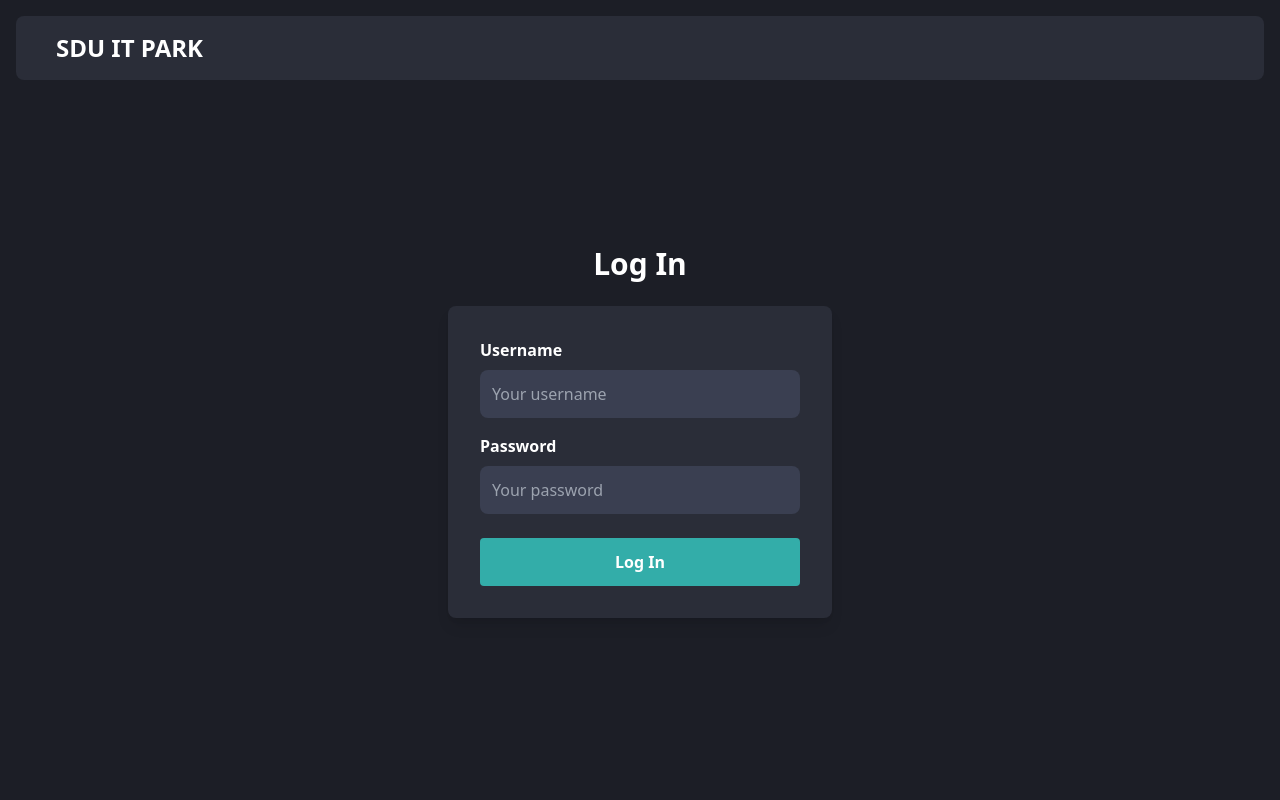
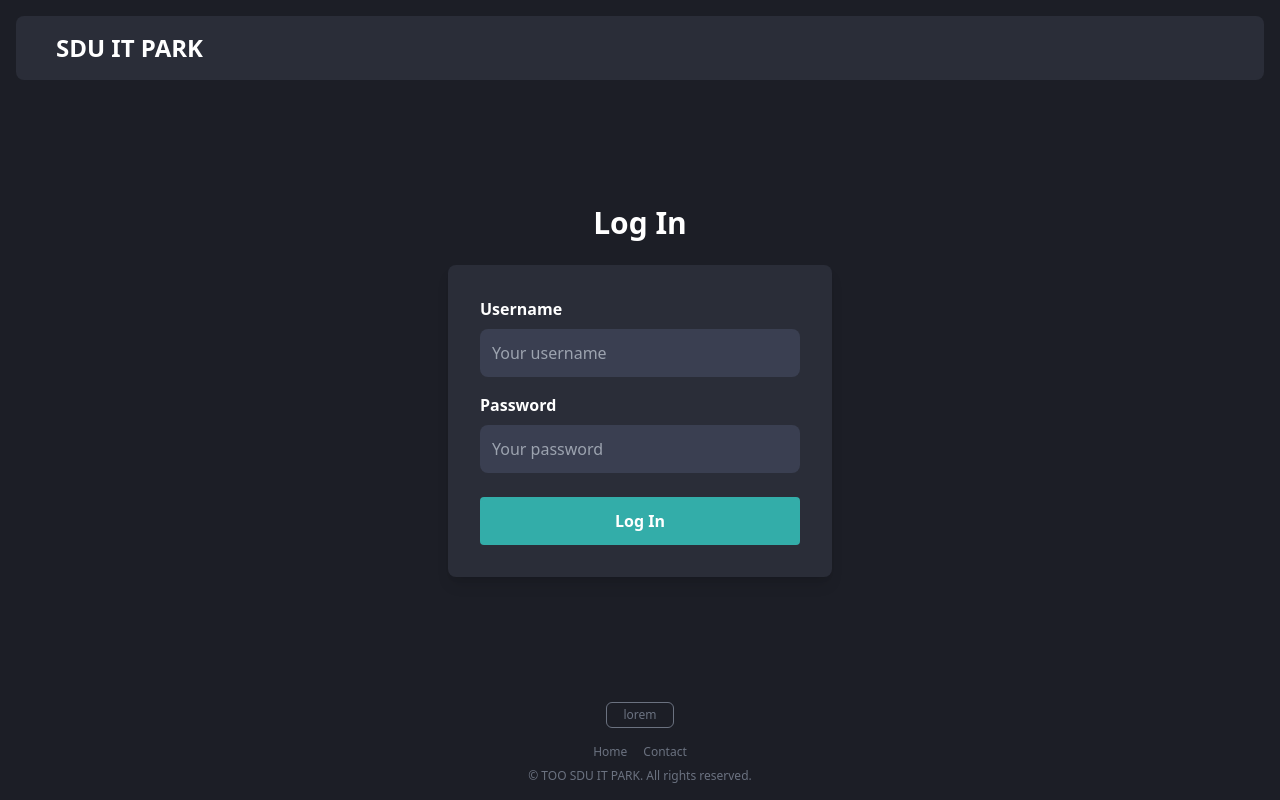
Before and after one commit to Rakamoosaka/CRM-SDU, a React (Vite) app: page /login in a window 1280 px wide. Built offline with nearby package versions, Linux system fonts and the light colour scheme.

Commit message:
added footer to all pages

```diff
--- a/src/components/Footer.jsx
+++ b/src/components/Footer.jsx
@@ -1,8 +1,12 @@
 import React from "react";
 
-const Footer = () => {
+const Footer = ({ isLandingPage, isLoginPage }) => {
   return (
-    <div className="absolute bottom-10 flex flex-col items-center text-gray-500 text-xs">
+    <div
+      className={`${
+        isLandingPage ? "absolute" : isLoginPage ? "mt-0" : "mt-8"
+      } bottom-10 flex flex-col items-center text-gray-500 text-xs`}
+    >
       <button className="border border-gray-500 px-4 py-1 rounded-md mb-4">
         lorem
       </button>
--- a/src/pages/AdminPage.jsx
+++ b/src/pages/AdminPage.jsx
@@ -3,6 +3,7 @@ import { Link, useNavigate } from "react-router-dom";
 import axiosInstance from "../axiosInstance";
 import ProjectCard from "../components/ProjectCard";
 import ProjectModal from "../components/ProjectModal";
+import Footer from "../components/Footer";
 
 const AdminPage = () => {
   const navigate = useNavigate();
@@ -258,6 +259,7 @@ const AdminPage = () => {
           postComment();
         }}
       />
+      <Footer />
     </div>
   );
 };
--- a/src/pages/LandingPage.jsx
+++ b/src/pages/LandingPage.jsx
@@ -39,7 +39,7 @@ const LandingPage = () => {
       </div>
 
       {/* Footer */}
-      <Footer />
+      <Footer isLandingPage={true} />
     </div>
   );
 };
--- a/src/pages/Login.jsx
+++ b/src/pages/Login.jsx
@@ -1,6 +1,7 @@
 import React, { useState } from "react";
 import { Link, useNavigate } from "react-router-dom";
 import axios from "axios";
+import Footer from "../components/Footer";
 
 const Login = () => {
   const [username, setUsername] = useState("");
@@ -11,10 +12,13 @@ const Login = () => {
   const handleSubmit = async (e) => {
     e.preventDefault();
     try {
-      const response = await axios.post("https://crm-backend-b0bv.onrender.com/api/token/", {
+      const response = await axios.post(
+        "https://crm-backend-b0bv.onrender.com/api/token/",
+        {
           username,
           password,
-      });
+        }
+      );
       const { access, refresh } = response.data;
 
       // Store tokens in localStorage (or secure storage)
@@ -42,7 +46,9 @@ const Login = () => {
 
       {/* Main Content */}
       <main className="flex flex-1 flex-col justify-center items-center px-4 sm:px-8 py-8">
-        <h2 className="text-2xl sm:text-3xl font-bold mb-6 text-center">Log In</h2>
+        <h2 className="text-2xl sm:text-3xl font-bold mb-6 text-center">
+          Log In
+        </h2>
         <div className="bg-[#2a2d38] p-6 sm:p-8 rounded-lg shadow-lg max-w-xs sm:max-w-sm w-full">
           <form className="flex flex-col" onSubmit={handleSubmit}>
             {/* Username Field */}
@@ -80,7 +86,9 @@ const Login = () => {
             />
 
             {/* Error Message */}
-            {error && <p className="text-red-500 mb-4 text-sm sm:text-base">{error}</p>}
+            {error && (
+              <p className="text-red-500 mb-4 text-sm sm:text-base">{error}</p>
+            )}
 
             {/* Submit Button */}
             <button
@@ -92,6 +100,7 @@ const Login = () => {
           </form>
         </div>
       </main>
+      <Footer isLoginPage={true} />
     </div>
   );
 };
--- a/src/pages/SubmissionPage.jsx
+++ b/src/pages/SubmissionPage.jsx
@@ -1,6 +1,7 @@
 import React, { useState, useEffect } from "react";
 import { Link } from "react-router-dom";
 import axiosDefault from "../axiosDefault";
+import Footer from "../components/Footer";
 
 const SubmissionPage = () => {
   const [categories, setCategories] = useState([]);
@@ -333,6 +334,9 @@ const SubmissionPage = () => {
           </button>
         </form>
       </div>
+      <div>
+        <Footer />
+      </div>
     </div>
   );
 };
```
Lines whose indentation alone changed are shown as unchanged.
